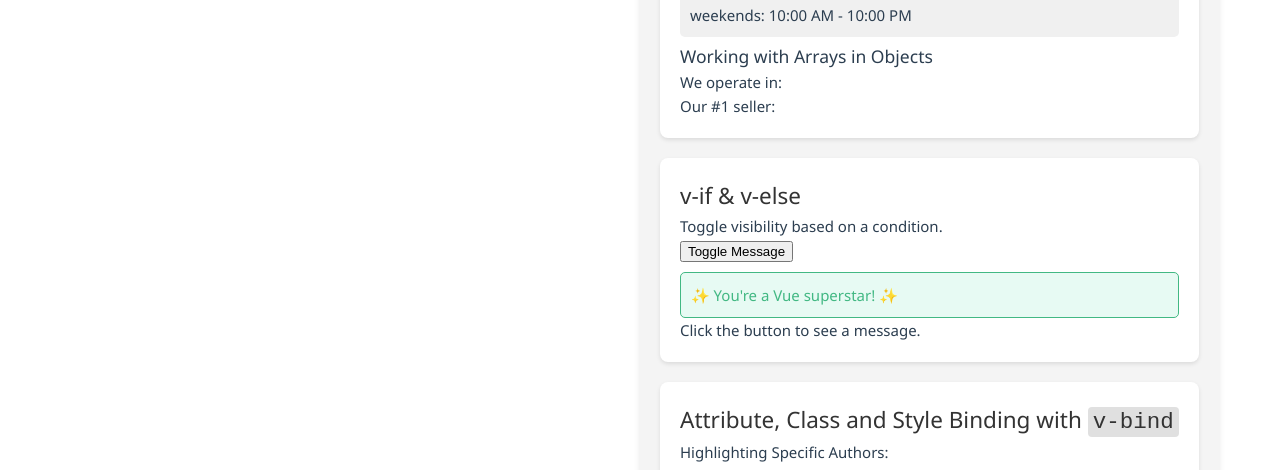
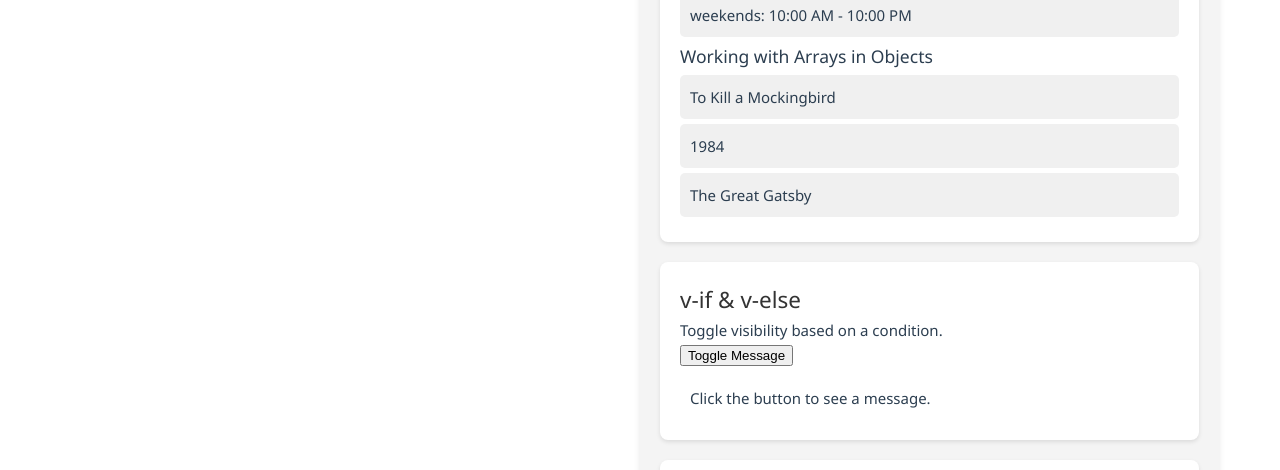
Before and after one commit to TianyuNiu213/fit5032-week2lab, a Vue app in the folder tniu-library/: page / in a window 1280 px wide. Shown: the part 1213-1683 px from the top of the page. Built offline with nearby package versions, Linux system fonts and the light colour scheme.

Commit message:
Activity 12 and 13

```diff
--- a/tniu-library/src/components/JSON.vue
+++ b/tniu-library/src/components/JSON.vue
@@ -97,8 +97,11 @@
       <h3>Working with Arrays in Objects</h3>
       <!-- Activity 12: Get the top sellers from the bookstores object. -->
       <!-- TODO: CODE TO GET TOP SELLERS HERE -->
-      <p>We operate in:</p>
-      <p>Our #1 seller:</p>
+      <ul>
+        <li v-for="(book, index) in bookstores.topSellers" :key="index">
+          {{ book }}
+        </li>
+      </ul>
     </section>
 
     <section class="lab-section">
@@ -107,8 +110,10 @@
       <!-- Activity 13: Toggle the message visibility when the button is clicked. -->
       <!-- TODO: CODE TO TOGGLE MESSAGE VISIBILITY HERE. Hint: Use the v-if directive. -->
       <button @click="showMessage = !showMessage">Toggle Message</button>
-      <p class="message success">✨ You're a Vue superstar! ✨</p>
-      <p>Click the button to see a message.</p>
+      <p v-if="showMessage" class="message success">
+        ✨ You're a Vue superstar! ✨
+      </p>
+      <p v-else class="message">Click the button to see a message.</p>
     </section>
 
     <section class="lab-section">
```
